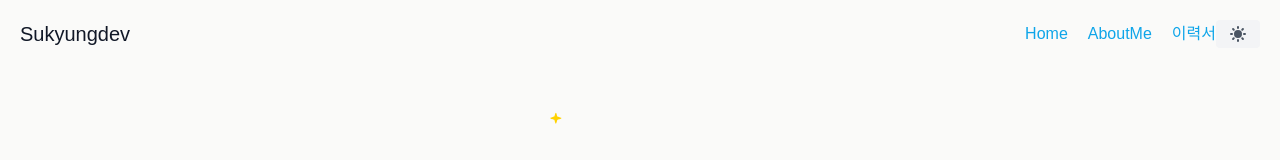
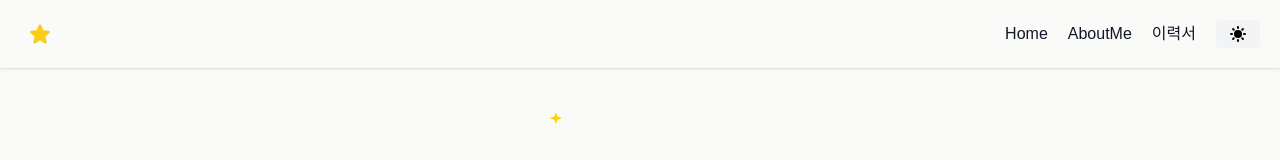
Before and after one commit to sukyungdev/portfolio, a Next.js app: page / in a window 1280 px wide. Shown: the top 160 px of the page. Built offline with nearby package versions, Linux system fonts and the light colour scheme; a web font is replaced by a local one.

Commit message:
Design : Header.tsx ui

```diff
--- a/components/Header.tsx
+++ b/components/Header.tsx
@@ -1,24 +1,37 @@
 import Link from 'next/link';
+import Image from 'next/image';
 import DarkModeButton from './DarkModeButton';
 
 export default function Header() {
   return (
     <div>
-      <header className="text-gray-600 body-font">
+      <header className="shadow">
         <div className="container mx-auto p-5 flex flex-row items-center">
           <div className="flex flex-grow">
-            <Link href={'/'} className="font-medium text-gray-900 mb-0 text-lg sm:text-xl">
-              Sukyungdev
+            <Link href={'/'} className="m-0 px-2">
+              {/* <Image src="/logo.png" alt="logo" /> */}
+              <svg
+                xmlns="http://www.w3.org/2000/svg"
+                viewBox="0 0 24 24"
+                fill="currentColor"
+                className="w-6 h-6 text-yellow-400 hover:text-sky-400"
+              >
+                <path
+                  fillRule="evenodd"
+                  d="M10.788 3.21c.448-1.077 1.976-1.077 2.424 0l2.082 5.007 5.404.433c1.164.093 1.636 1.545.749 2.305l-4.117 3.527 1.257 5.273c.271 1.136-.964 2.033-1.96 1.425L12 18.354 7.373 21.18c-.996.608-2.231-.29-1.96-1.425l1.257-5.273-4.117-3.527c-.887-.76-.415-2.212.749-2.305l5.404-.433 2.082-5.006z"
+                  clipRule="evenodd"
+                />
+              </svg>
             </Link>
           </div>
-          <nav className="md:ml-auto flex items-center text-sm sm:text-base justify-center ">
-            <Link href="/" className="mr-5 hover:text-gray-900">
+          <nav className="flex items-center text-sm sm:text-base justify-center ">
+            <Link href="/" className="mr-5">
               Home
             </Link>
-            <Link href="/aboutMe" className="mr-5 hover:text-gray-900">
+            <Link href="/aboutMe" className="mr-5">
               AboutMe
             </Link>
-            <Link href="/" className='className="mr-5 hover:text-gray-900"'>
+            <Link href="/" className="mr-5">
               이력서
             </Link>
           </nav>
--- a/styles/globals.css
+++ b/styles/globals.css
@@ -43,7 +43,7 @@ footer {
 }
 
 a {
-  @apply text-sky-500;
+  @apply text-gray-900 hover:text-sky-600;
 }
 
 p {
```
